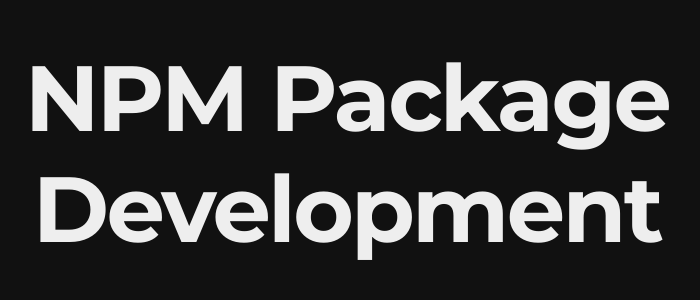
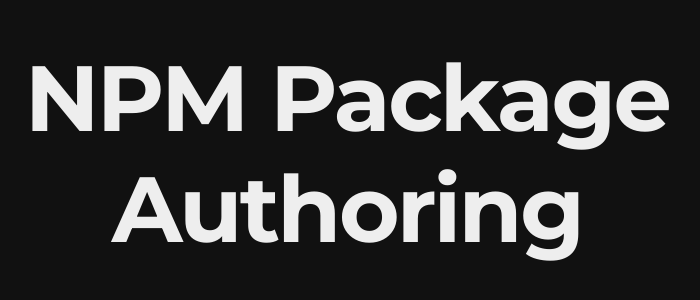
Before and after one commit to mjdease/npm-techshare, a plain HTML site: page docs/index.html in a window 1280 px wide. Shown: the part 236-536 px from the top of the page, without its empty margins (293-993 px from the left). Drawn offline with nearby package versions, Linux system fonts and the light colour scheme; some packages are replaced by stand-ins of ours.

Commit message:
Change Title

```diff
--- a/docs/index.html
+++ b/docs/index.html
@@ -47,7 +47,7 @@
   }
 </style>
 
-## NPM Package Development
+## NPM Package Authoring
 </script></section><section  data-markdown><script type="text/template">
 ### Overview
 
```
Also changed, not shown: 1 other file.
